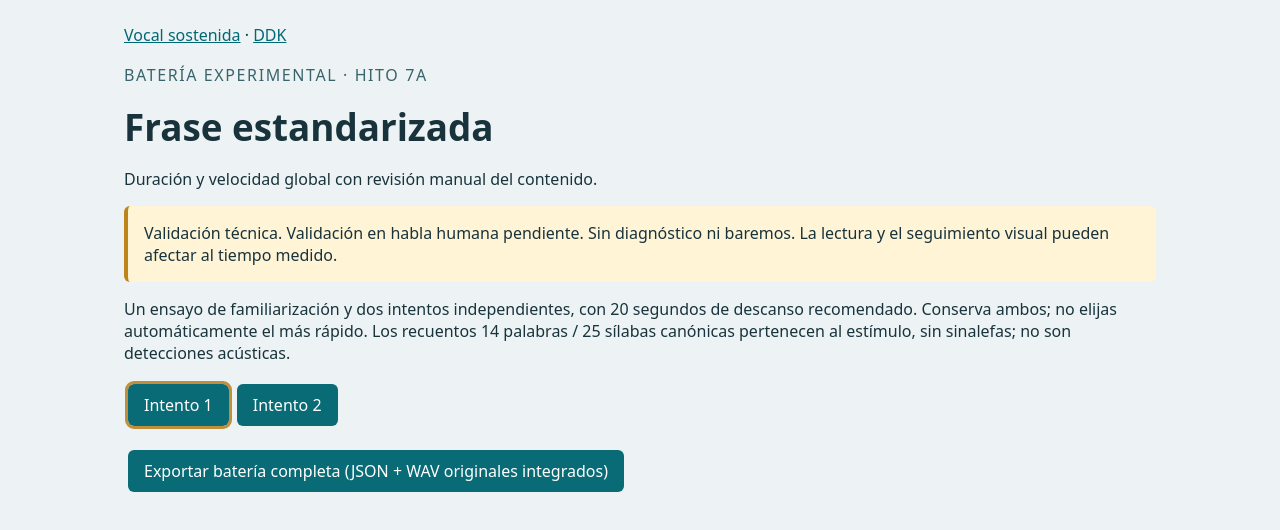
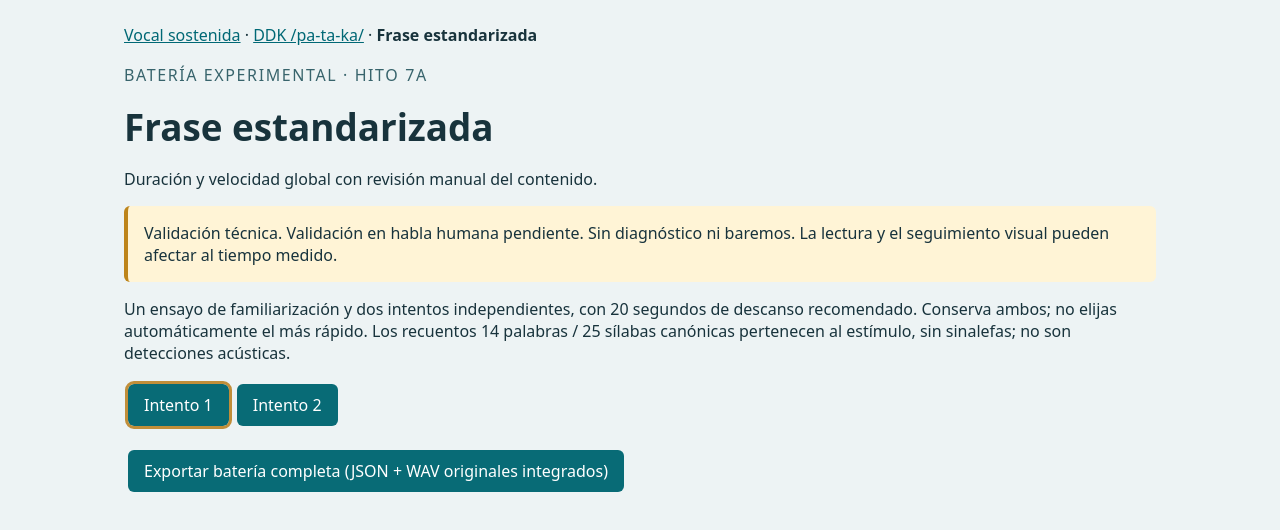
Before and after one commit to andrepane/habla-motora, a website: page frontend/phrase.html in a window 1280 px wide. Drawn offline with Linux system fonts and the light colour scheme; files that its build step writes are made by us from their sources; no server answers; files whose address does not match are found by name.

Commit message:
Complete phrase module navigation

```diff
--- a/frontend/phrase.html
+++ b/frontend/phrase.html
@@ -8,7 +8,11 @@
   </head>
   <body>
     <main>
-      <nav><a href="/">Vocal sostenida</a> · <a href="/ddk">DDK</a></nav>
+      <nav aria-label="Batería">
+        <a href="/">Vocal sostenida</a> ·
+        <a href="/ddk">DDK /pa-ta-ka/</a> ·
+        <strong>Frase estandarizada</strong>
+      </nav>
       <header>
         <p class="eyebrow">Batería experimental · Hito 7A</p>
         <h1>Frase estandarizada</h1>
```
